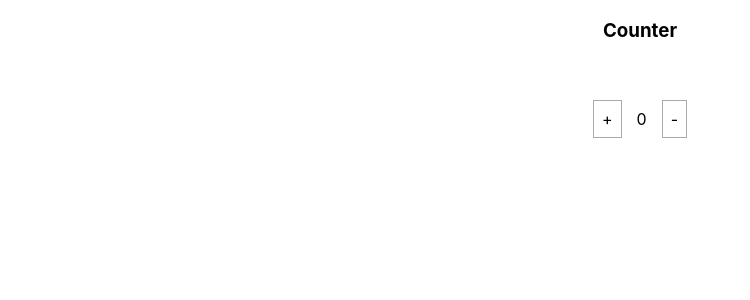
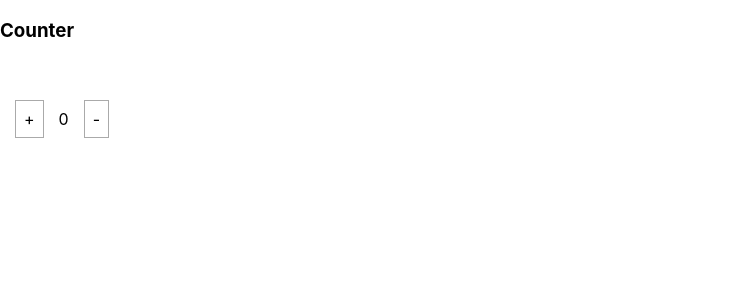
Before and after one commit to sachie026-zz/redux-handson-counter-example, a React (Create React App) app: page / in a window 1280 px wide. Shown: the top 300 px of the page, without its empty margins (0-750 px from the left). Built offline with nearby package versions, Linux system fonts and the light colour scheme.

Commit message:
implemented provide, mapstate, connect for the redux setup

```diff
--- a/src/App.js
+++ b/src/App.js
@@ -1,4 +1,5 @@
 import React from 'react';
+import {Provider} from "react-redux";
 import logo from './logo.svg';
 import './App.css';
 import { createStore } from 'redux';
@@ -38,9 +39,9 @@ store.dispatch({ type: "RESET" });
 
 function App() {
   return (
-    <div className="App">
-      <Counter/>
-    </div>
+    <Provider store={store}>
+    <Counter/>
+  </Provider>
   );
 }
 
--- a/src/components/counter.js
+++ b/src/components/counter.js
@@ -1,21 +1,24 @@
-import React, { Component } from 'react'
+import React, { Component } from 'react';
+import { connect } from 'react-redux';
 
-export default class Counter extends Component {
-    state = {
-        count : 0
-    }
+class Counter extends Component {
+    // state = {
+    //     count : 0
+    // }
 
 
     increment = () => {
-        this.setState({
-            count: this.state.count + 1
-        })
+        // this.setState({
+        //     count: this.state.count + 1
+        // })
+        this.props.dispatch({ type: "INCREMENT" });
     }
 
     decrement = () => {
-        this.setState({
-            count: this.state.count - 1
-        })
+        // this.setState({
+        //     count: this.state.count - 1
+        // })
+        this.props.dispatch({ type: "DECREMENT" });
     }
 
     render() {
@@ -27,7 +30,7 @@ export default class Counter extends Component {
                     +
                 </div>
                 <span>
-                    {this.state.count}
+                    {this.props.count}
                 </span>
                 <div className = "button" onClick={this.decrement}>
                     -
@@ -36,3 +39,12 @@ export default class Counter extends Component {
         )
     }
 }
+
+function mapStateToProps(state) {
+    return {
+      count: state.count
+    };
+  }
+
+
+  export default connect(mapStateToProps)(Counter);
```
